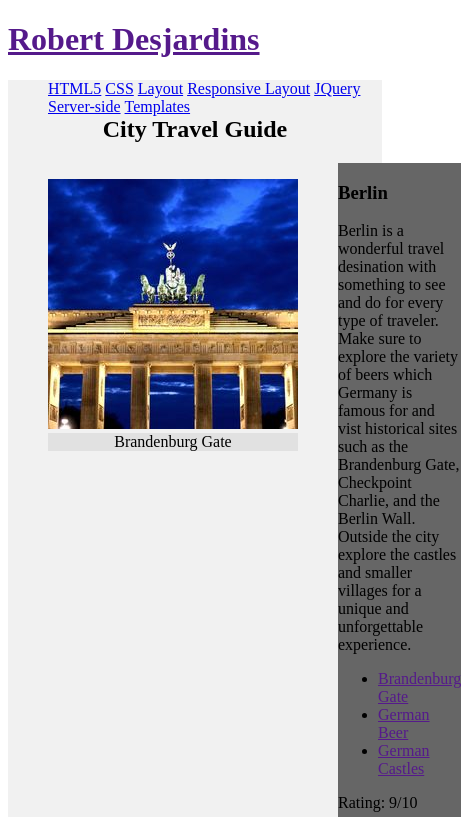
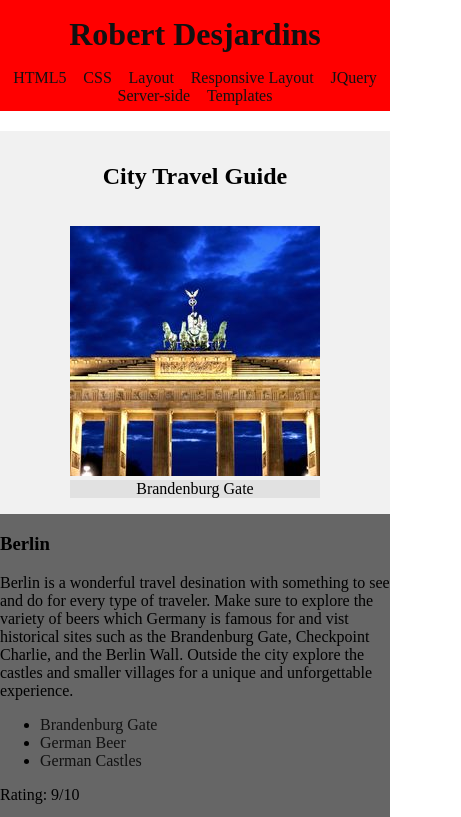
Before and after one commit to roberttdesjardins/COMP-1950, a plain HTML site: page 1950 Webpage/hw02_html5/index.html in a window 390 px wide. Shown: the top 817 px of the page, 461 px wide, since content can reach past the window. Drawn offline with Linux system fonts and the light colour scheme.

Commit message:
Moved stuff, did a lot of sass for hw02

```diff
--- a/1950 Webpage/html5/css/style.scss
+++ /dev/null
@@ -1,37 +0,0 @@
-$background-color-1: #f1f1f1;
-
-nav {
-  float: right;
-  ul {
-    margin: auto;
-    li {
-      display: inline;
-    }
-  }
-}
-
-main {
-  max-width: 1000px;
-  margin: auto;
-  background: $background-color-1;
-}
-
-h2 {
-  text-align: center;
-  padding-top: 2rem;
-}
-
-
-.place {
-  display: flex;
-  .image {
-    figcaption {
-      text-align: center;
-      padding: 0;
-      background: #e1e1e1;
-    }
-  }
-  .place-text {
-    background: #666666;
-  }
-}
--- /dev/null
+++ b/1950 Webpage/hw02_html5/css/style.scss
@@ -0,0 +1,94 @@
+$background-color-1: #f1f1f1;
+
+/* General */
+body {
+  margin: 0;
+}
+
+a {
+  text-decoration: none;
+  color: #111111;
+}
+
+/* Header */
+header {
+  padding-bottom: 4rem;
+  background: red;
+
+  #home_button {
+    float: left;
+    padding: 1rem;
+    margin: 0;
+  }
+
+  nav {
+    float: right;
+
+    ul {
+      margin: auto;
+      padding-top: 1.4rem;
+
+      li {
+        display: inline;
+        padding: 0 1rem;
+      }
+    }
+  }
+}
+
+/* Content */
+main {
+  max-width: 1000px;
+  margin: auto;
+  background: $background-color-1;
+}
+
+h2 {
+  text-align: center;
+  padding-top: 2rem;
+}
+
+
+.place {
+  display: flex;
+
+  .image {
+    figcaption {
+      text-align: center;
+      padding: 0;
+      background: #e1e1e1;
+    }
+  }
+
+  .place-text {
+    background: #666666;
+  }
+}
+
+/* Screen Sizes 1000px and under */
+@media(max-width: 1000px) {
+  header {
+    padding-bottom: .4rem;
+    text-align: center;
+    #home_button {
+      float: none;
+    }
+
+    nav {
+      float: none;
+      ul {
+        margin: 0;
+        padding: 0;
+        li {
+          padding: .4rem;
+        }
+      }
+    }
+  }
+  .place {
+    flex-direction: column;
+    .image {
+      margin: auto;
+    }
+  }
+}
--- a/1950 Webpage/html5/index.html
+++ b/1950 Webpage/hw02_html5/index.html
@@ -11,7 +11,7 @@
 
 <body>
   <header>
-    <h1><a href="">Robert Desjardins</a></h1>
+    <h1 id="home_button"><a href="../index.html">Robert Desjardins</a></h1>
     <nav>
       <ul>
         <li><a href="#">HTML5</a></li>
```
Also changed, not shown: 1950 Webpage/index.html (+1 -1 lines), 1950 Webpage/html5/css/style.css (deleted), 1950 Webpage/hw02_html5/css/style.css (added), 1950 Webpage/hw02_html5/images/big_ben.jpeg (renamed from 1950 Webpage/html5/images/big_ben.jpeg), 1950 Webpage/hw02_html5/images/brandenburg_gate.jpeg (renamed from 1950 Webpage/html5/images/brandenburg_gate.jpeg), 1950 Webpage/hw02_html5/images/parthenon.jpeg (renamed from 1950 Webpage/html5/images/parthenon.jpeg), 1950 Webpage/hw02_html5/images/sagrada_familia.jpeg (renamed from 1950 Webpage/html5/images/sagrada_familia.jpeg), 2 other files.
